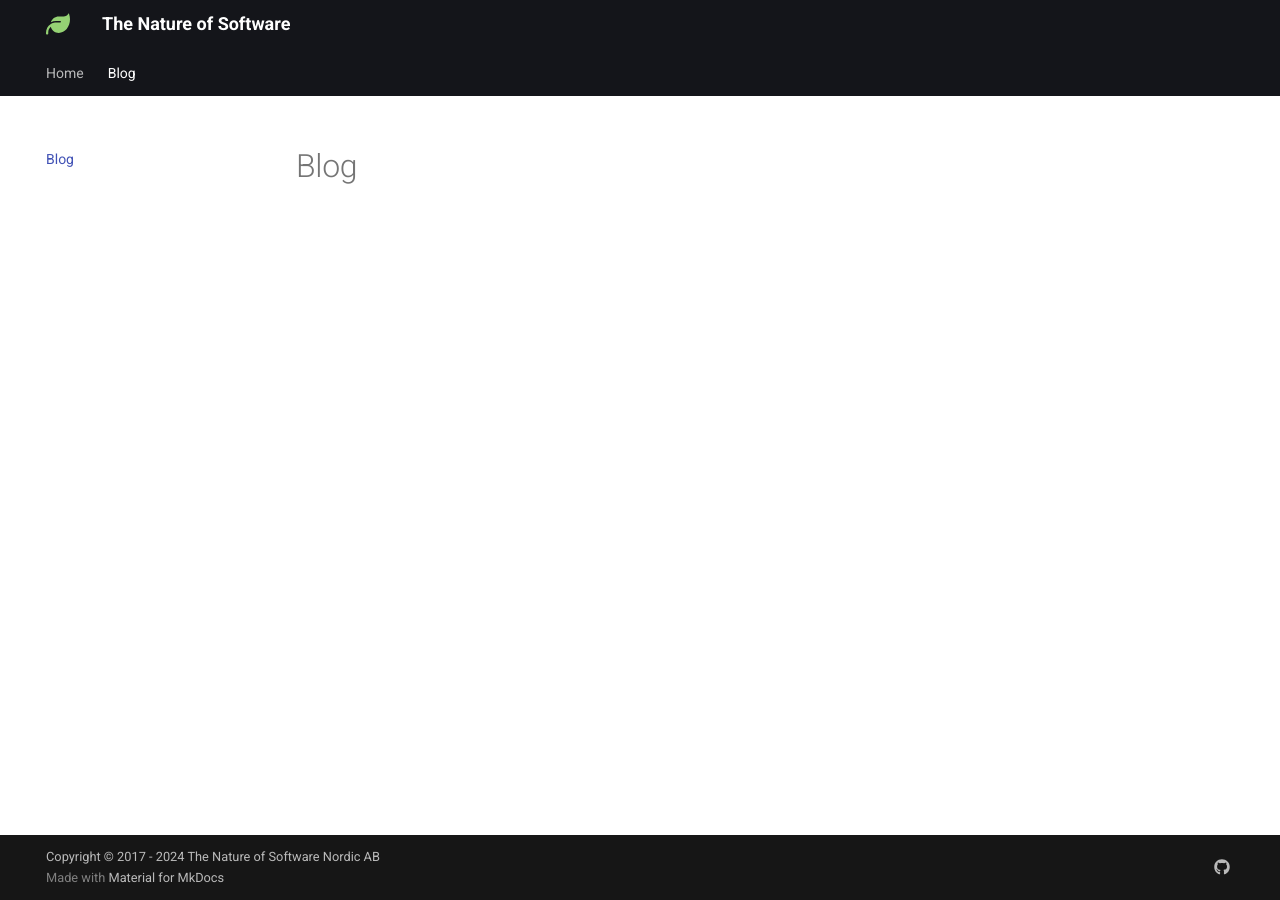
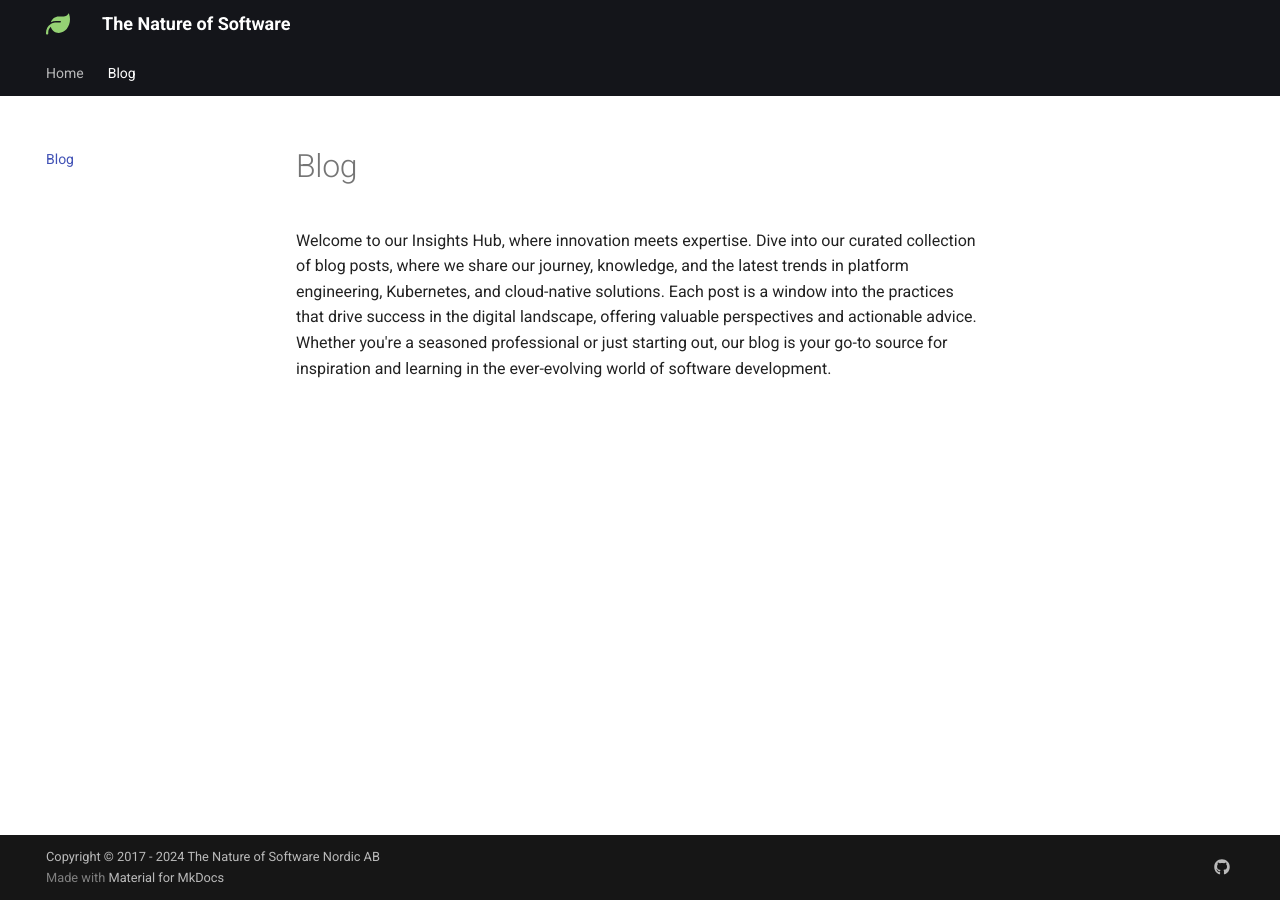
Before and after one commit to tnosse/tnosse.github.io, an MkDocs documentation site: the page built from docs/blog/index.md, in a window 1280 px wide. Built offline with MkDocs 1.6.1 and Material for MkDocs 9.7.7, drawn with Linux system fonts in a browser that asks for light colours.

```diff
--- a/docs/blog/index.md
+++ b/docs/blog/index.md
@@ -1 +1,3 @@
 # Blog
+
+Welcome to our Insights Hub, where innovation meets expertise. Dive into our curated collection of blog posts, where we share our journey, knowledge, and the latest trends in platform engineering, Kubernetes, and cloud-native solutions. Each post is a window into the practices that drive success in the digital landscape, offering valuable perspectives and actionable advice. Whether you're a seasoned professional or just starting out, our blog is your go-to source for inspiration and learning in the ever-evolving world of software development.
```
Also changed, not shown: 2 other files.
